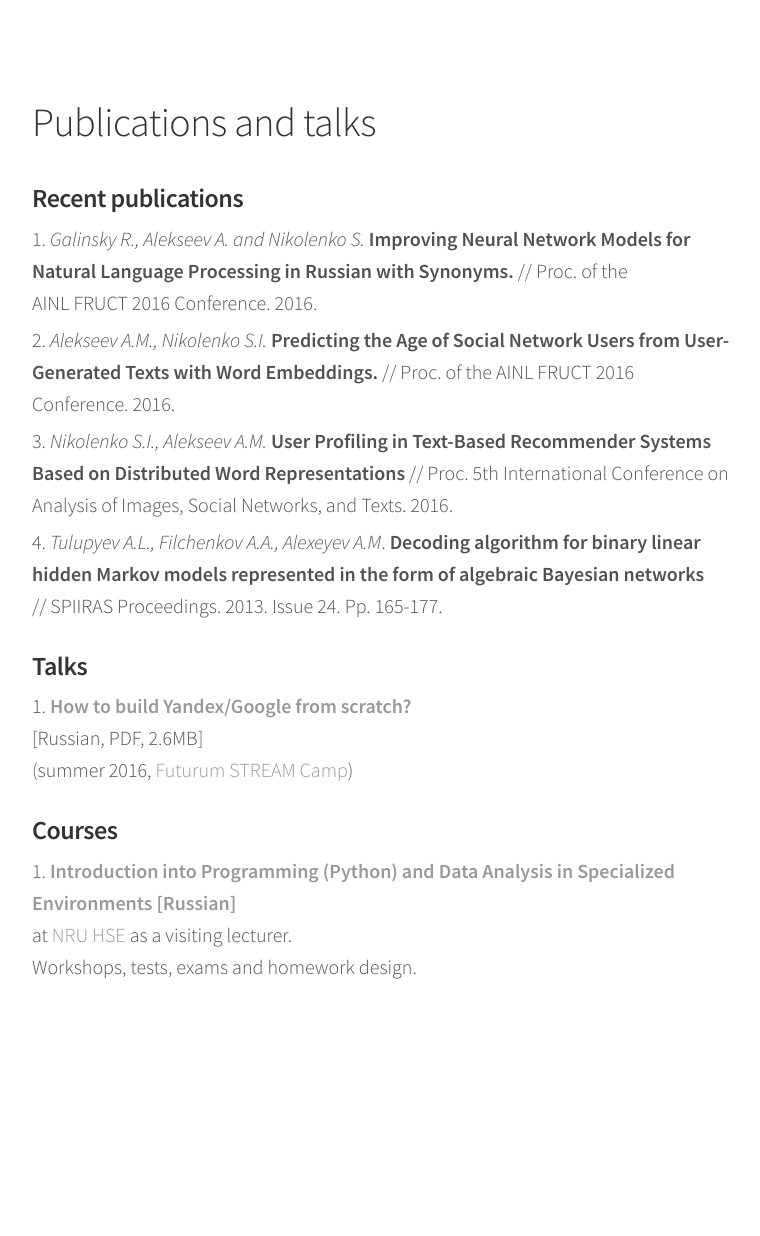
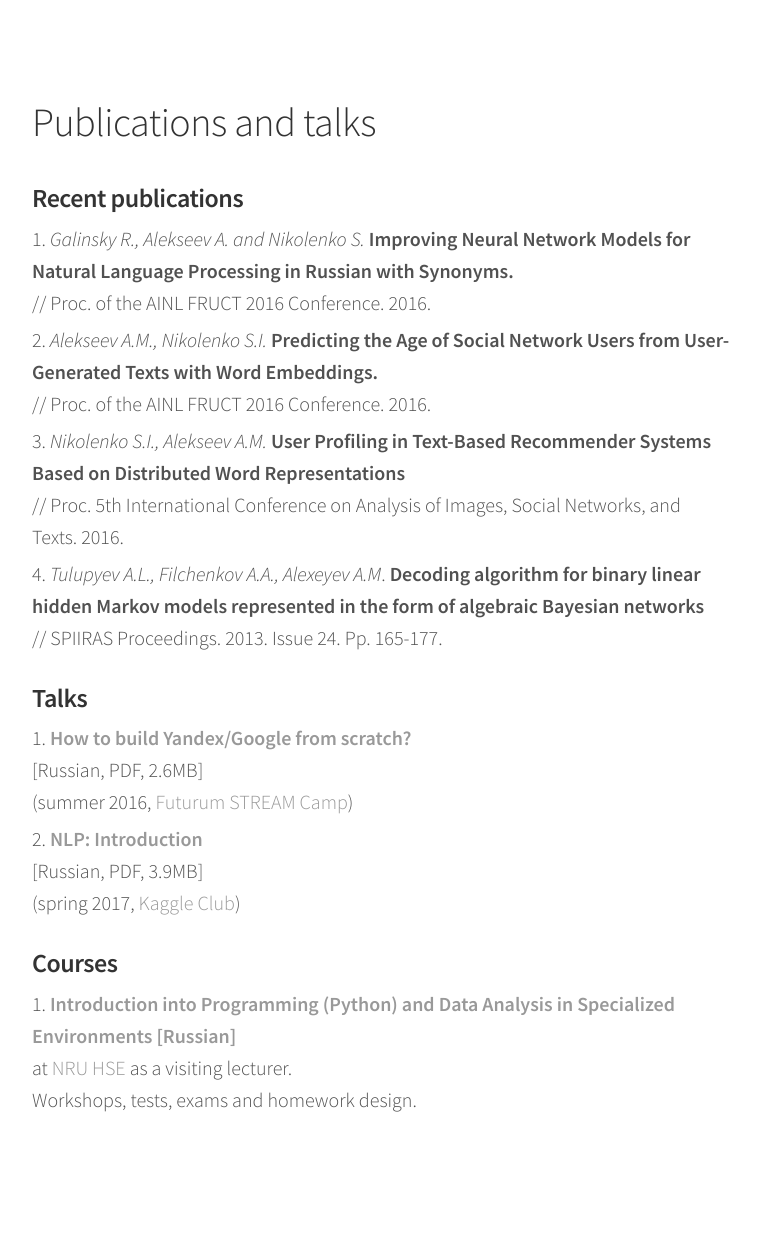
Before and after one commit to alexeyev/alexeyev.github.io, a Jekyll site: the page built from blahblahblah.html, in a window 1280 px wide. Shown: the whole page, without its empty margins (248-1008 px from the left). Built offline with Jekyll 4.4.1, drawn with Linux system fonts in a browser that asks for light colours; before the commit the page ends 1103 px from its top, so only the background shows below that.

Commit message:
Update and rename pubs.html to blahblahblah.html
Kaggle club talk slides added

```diff
--- a/pubs.html
+++ b/blahblahblah.html
@@ -3,7 +3,7 @@ layout: default
 ---
 <header class="masthead">
     <h1 class="masthead-title">
-        <a href="{{ site.baseurl }}/pubs">Publications and talks</a>
+        <a href="{{ site.baseurl }}/blahblahblah">Publications and talks</a>
     </h1>
     <nav class="masthead-nav">
         {% for nav in site.nav %}
@@ -16,22 +16,25 @@ layout: default
     <ol>
 	<li><i>Galinsky R., Alekseev A. and Nikolenko S.</i>
 		<b>Improving Neural Network Models for Natural Language Processing in Russian with Synonyms.</b>
-		//&nbsp;Proc. of the AINL&nbsp;FRUCT&nbsp;2016 Conference.&nbsp;2016.
+		<br>//&nbsp;Proc. of the AINL&nbsp;FRUCT&nbsp;2016 Conference.&nbsp;2016.
 	<li><i>Alekseev A.M., Nikolenko S.I.</i>
 		<b>Predicting the Age of Social Network Users from User-Generated Texts with Word Embeddings.</b>
-		//&nbsp;Proc. of the AINL FRUCT 2016 Conference.&nbsp;2016.
+		<br>//&nbsp;Proc. of the AINL FRUCT 2016 Conference.&nbsp;2016.
 	<li><i>Nikolenko S.I., Alekseev A.M.</i>
 		<b>User Profiling in Text-Based Recommender Systems Based on Distributed Word Representations</b>
-		//&nbsp;Proc. 5th International Conference on Analysis of Images, Social Networks, and Texts.&nbsp;2016.
+		<br>//&nbsp;Proc. 5th International Conference on Analysis of Images, Social Networks, and Texts.&nbsp;2016.
 	<li><i>Tulupyev A.L., Filchenkov A.A., Alexeyev A.M</i>.
 		<b>Decoding algorithm for binary linear hidden Markov models represented in the form of
-			algebraic Bayesian networks</b> //&nbsp;SPIIRAS Proceedings.&nbsp;2013. Issue&nbsp;24. Pp.&nbsp;165-177.
+			algebraic Bayesian networks</b> <br>//&nbsp;SPIIRAS Proceedings.&nbsp;2013. Issue&nbsp;24. Pp.&nbsp;165-177.
     </ol>
     <h3>Talks</h3>
     <ol>
 	<li><b><a href="/how_to_build_a_search_engine.alekseev.pdf">How to build Yandex/Google from scratch?</a></b>
 		<br>[Russian, PDF, 2.6MB]
 		<br>(summer 2016, <a href="http://www.baltinmat.com/futurum-stream-camp/">Futurum STREAM Camp</a>)
+	<li><b><a href="/NLPTasks-introduction-AlekseevAM.pdf">NLP: Introduction</a></b>
+		<br>[Russian, PDF, 3.9MB]
+		<br>(spring 2017, <a href="https://vk.com/kaggle_club">Kaggle Club</a>)
     </ol>
     <h3>Courses</h3>
     <ol>
```
